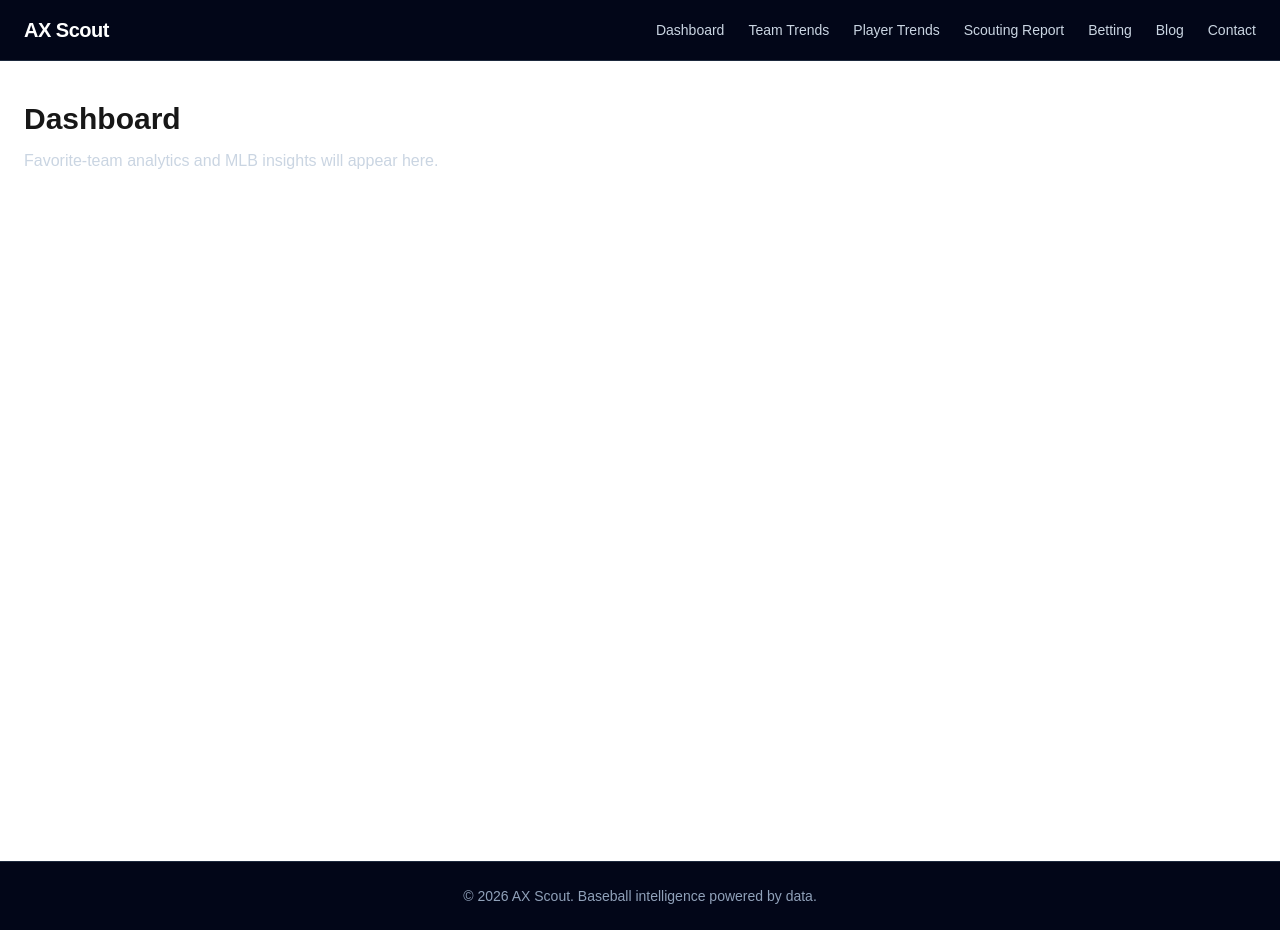
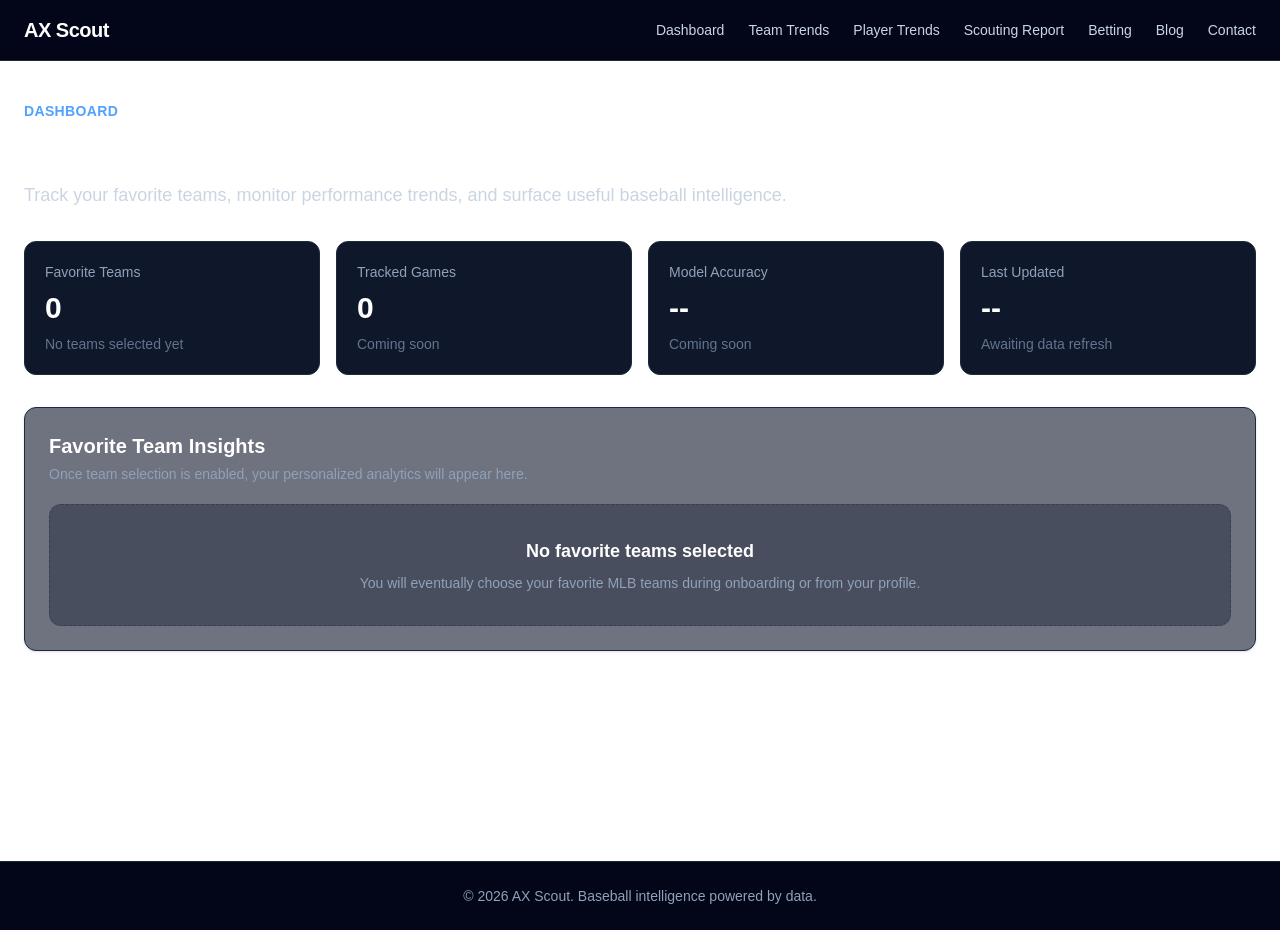
Before and after one commit to Anthony-Athens/axscout, a Next.js app: page /dashboard in a window 1280 px wide. Built offline with nearby package versions, Linux system fonts and the light colour scheme.

Commit message:
Add reusable AX Scout componentt library

```diff
--- a/app/dashboard/page.tsx
+++ b/app/dashboard/page.tsx
@@ -1,10 +1,36 @@
+import PageHeader from "@/components/layout/PageHeader";
+import DashboardGrid from "@/components/ui/DashboardGrid";
+import EmptyState from "@/components/ui/EmptyState";
+import SectionCard from "@/components/ui/SectionCard";
+import StatCard from "@/components/ui/StatCard";
+
 export default function DashboardPage() {
   return (
-    <section>
-      <h1 className="text-3xl font-bold">Dashboard</h1>
-      <p className="mt-3 text-slate-300">
-        Favorite-team analytics and MLB insights will appear here.
-      </p>
-    </section>
+    <div>
+      <PageHeader
+        label="Dashboard"
+        title="Your MLB Command Center"
+        description="Track your favorite teams, monitor performance trends, and surface useful baseball intelligence."
+      />
+
+      <DashboardGrid>
+        <StatCard label="Favorite Teams" value="0" helperText="No teams selected yet" />
+        <StatCard label="Tracked Games" value="0" helperText="Coming soon" />
+        <StatCard label="Model Accuracy" value="--" helperText="Coming soon" />
+        <StatCard label="Last Updated" value="--" helperText="Awaiting data refresh" />
+      </DashboardGrid>
+
+      <div className="mt-8">
+        <SectionCard
+          title="Favorite Team Insights"
+          description="Once team selection is enabled, your personalized analytics will appear here."
+        >
+          <EmptyState
+            title="No favorite teams selected"
+            description="You will eventually choose your favorite MLB teams during onboarding or from your profile."
+          />
+        </SectionCard>
+      </div>
+    </div>
   );
 }
--- /dev/null
+++ b/components/layout/PageHeader.tsx
@@ -0,0 +1,29 @@
+type PageHeaderProps = {
+  label?: string;
+  title: string;
+  description?: string;
+};
+
+export default function PageHeader({
+  label,
+  title,
+  description,
+}: PageHeaderProps) {
+  return (
+    <div className="mb-8 max-w-3xl">
+      {label && (
+        <p className="mb-2 text-sm font-semibold uppercase tracking-wide text-blue-400">
+          {label}
+        </p>
+      )}
+
+      <h1 className="text-4xl font-bold tracking-tight text-white">
+        {title}
+      </h1>
+
+      {description && (
+        <p className="mt-3 text-lg text-slate-300">{description}</p>
+      )}
+    </div>
+  );
+}
--- /dev/null
+++ b/components/ui/DashboardGrid.tsx
@@ -0,0 +1,11 @@
+type DashboardGridProps = {
+  children: React.ReactNode;
+};
+
+export default function DashboardGrid({ children }: DashboardGridProps) {
+  return (
+    <div className="grid gap-4 md:grid-cols-2 lg:grid-cols-4">
+      {children}
+    </div>
+  );
+}
--- /dev/null
+++ b/components/ui/EmptyState.tsx
@@ -0,0 +1,13 @@
+type EmptyStateProps = {
+  title: string;
+  description: string;
+};
+
+export default function EmptyState({ title, description }: EmptyStateProps) {
+  return (
+    <div className="rounded-xl border border-dashed border-slate-700 bg-slate-900/40 p-8 text-center">
+      <h3 className="text-lg font-semibold text-white">{title}</h3>
+      <p className="mt-2 text-sm text-slate-400">{description}</p>
+    </div>
+  );
+}
--- /dev/null
+++ b/components/ui/SectionCard.tsx
@@ -0,0 +1,26 @@
+type SectionCardProps = {
+  title?: string;
+  description?: string;
+  children: React.ReactNode;
+};
+
+export default function SectionCard({
+  title,
+  description,
+  children,
+}: SectionCardProps) {
+  return (
+    <section className="rounded-xl border border-slate-800 bg-slate-900/60 p-6 shadow-sm">
+      {(title || description) && (
+        <div className="mb-5">
+          {title && <h2 className="text-xl font-semibold text-white">{title}</h2>}
+          {description && (
+            <p className="mt-1 text-sm text-slate-400">{description}</p>
+          )}
+        </div>
+      )}
+
+      {children}
+    </section>
+  );
+}
--- /dev/null
+++ b/components/ui/StatCard.tsx
@@ -0,0 +1,15 @@
+type StatCardProps = {
+  label: string;
+  value: string | number;
+  helperText?: string;
+};
+
+export default function StatCard({ label, value, helperText }: StatCardProps) {
+  return (
+    <div className="rounded-xl border border-slate-800 bg-slate-900 p-5">
+      <p className="text-sm text-slate-400">{label}</p>
+      <p className="mt-2 text-3xl font-bold text-white">{value}</p>
+      {helperText && <p className="mt-2 text-sm text-slate-500">{helperText}</p>}
+    </div>
+  );
+}
```
